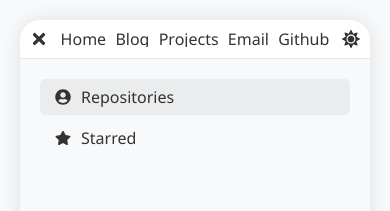
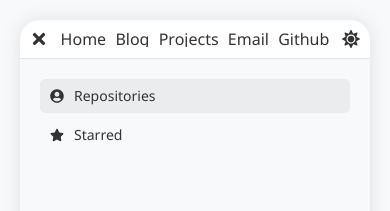
Before and after one commit to zzcyes/webfolio, a React (Vite) app: page / in a window 390 px wide. Both pictures are taken after a click on the element 39 px from the left and 39 px from the top of the page. Shown: the top 211 px of the page. Built offline with nearby package versions, Linux system fonts and the light colour scheme; no server answers; grey boxes are pictures that could not be loaded.

Commit message:
feat: Update Sidebar style

```diff
--- a/src/components/CategoryBlock.tsx
+++ b/src/components/CategoryBlock.tsx
@@ -9,14 +9,16 @@ type ListItem = {
 };
 
 interface IProps {
+  style?: React.CSSProperties;
   active: boolean;
   item: ListItem;
   onClick?: (row: ListItem) => void;
 }
 
-const CategoryBlock: React.FC<IProps> = ({ active, item, onClick }) => {
+const CategoryBlock: React.FC<IProps> = ({ style, active, item, onClick }) => {
   return (
     <CategoryItem
+      style={style}
       className={active ? "active" : ""}
       key={item.id}
       onClick={() => onClick?.(item)}
--- a/src/components/CategoryList/index.tsx
+++ /dev/null
@@ -1,25 +0,0 @@
-import CategoryBlock from "@/components/CategoryBlock";
-import { CategoriesContainer } from "./styled";
-
-interface CategoryListProps {
-  currCategoryId?: string;
-  list: any[];
-  onClick?: (item: any) => void;
-}
-
-const CategoryList = ({ currCategoryId, list, onClick }: CategoryListProps) => {
-  return (
-    <CategoriesContainer>
-      {list.map((item) => (
-        <CategoryBlock
-          key={item.id}
-          active={item.id === currCategoryId}
-          item={item}
-          onClick={(item) => onClick?.(item.id)}
-        />
-      ))}
-    </CategoriesContainer>
-  );
-};
-
-export default CategoryList;
--- a/src/components/CategoryList/styled.ts
+++ /dev/null
@@ -1,7 +0,0 @@
-import styled from "@emotion/styled";
-
-export const CategoriesContainer = styled.div`
-  display: flex;
-  flex-direction: column;
-  align-items: flex-start;
-`;
--- a/src/components/Sidebar/index.mobile.tsx
+++ b/src/components/Sidebar/index.mobile.tsx
@@ -1,10 +1,14 @@
 import { css } from "@emotion/css";
-import { CategoryList } from "@/components";
 import { useConfig, useCollapsed } from "@/common/hooks";
 import { normalizeCssSizeNumber } from "@/common/utils";
-import { SideBarContainerMobile, SidebarContentMobile } from "./styled";
+import {
+  SideBarContainerMobile,
+  SidebarContentMobile,
+  CategoriesContainer,
+} from "./styled";
 import { useRecoilState } from "recoil";
 import { currCategoryIdState } from "@/store";
+import { CategoryBlock } from "@/components";
 
 const SidebarMobile = ({ categories }: any) => {
   const [collapsed, toggleCollapsed] = useCollapsed();
@@ -33,14 +37,23 @@ const SidebarMobile = ({ categories }: any) => {
       `}`}
     >
       <SidebarContentMobile>
-        <CategoryList
-          currCategoryId={currCategoryId}
-          list={categories}
-          onClick={(id) => {
-            setCurrCategoryId(id);
-            toggleCollapsed(true);
-          }}
-        />
+        <CategoriesContainer>
+          {categories.map((item) => (
+            <CategoryBlock
+              style={{
+                fontSize: 14,
+                padding: 10,
+              }}
+              key={item.id}
+              active={item.id === currCategoryId}
+              item={item}
+              onClick={(item) => {
+                setCurrCategoryId(item.id);
+                toggleCollapsed(true);
+              }}
+            />
+          ))}
+        </CategoriesContainer>
       </SidebarContentMobile>
     </SideBarContainerMobile>
   );
--- a/src/components/Sidebar/index.web.tsx
+++ b/src/components/Sidebar/index.web.tsx
@@ -1,10 +1,15 @@
-import { CategoryList } from "@/components";
 import { SidebarContainer } from "./styled";
 import { useConfig, useCollapsed } from "@/common/hooks";
 import { normalizeCssSize } from "@/common/utils";
-import { SidebarHeader, SidebarTitle, SidebarContent } from "./styled";
+import {
+  SidebarHeader,
+  SidebarTitle,
+  SidebarContent,
+  CategoriesContainer,
+} from "./styled";
 import { useRecoilState } from "recoil";
 import { currCategoryIdState } from "@/store";
+import { CategoryBlock } from "@/components";
 
 const SidebarWeb = ({ categories }: any) => {
   const [collapsed] = useCollapsed();
@@ -23,11 +28,18 @@ const SidebarWeb = ({ categories }: any) => {
         <SidebarTitle>{sidebar.title} </SidebarTitle>
       </SidebarHeader>
       <SidebarContent>
-        <CategoryList
-          currCategoryId={currCategoryId}
-          list={categories}
-          onClick={(id) => setCurrCategoryId(id)}
-        />
+        <CategoriesContainer>
+          {categories.map((item) => (
+            <CategoryBlock
+              key={item.id}
+              active={item.id === currCategoryId}
+              item={item}
+              onClick={(item) => {
+                setCurrCategoryId(item.id);
+              }}
+            />
+          ))}
+        </CategoriesContainer>
       </SidebarContent>
     </SidebarContainer>
   );
--- a/src/components/Sidebar/styled.ts
+++ b/src/components/Sidebar/styled.ts
@@ -71,3 +71,9 @@ export const SidebarContent = styled.div`
   padding: 20px;
   overflow-y: auto;
 `;
+
+export const CategoriesContainer = styled.div`
+  display: flex;
+  flex-direction: column;
+  align-items: flex-start;
+`;
--- a/src/components/index.ts
+++ b/src/components/index.ts
@@ -4,5 +4,4 @@ export { default as Sidebar } from "./Sidebar";
 export { default as Toast } from "./Toast";
 export { default as ProjectPanel } from "./ProjectPanel";
 export { default as ProjectCard } from "./ProjectCard";
-export { default as CategoryList } from "./CategoryList";
 export * from "./ToggleButton";
```
